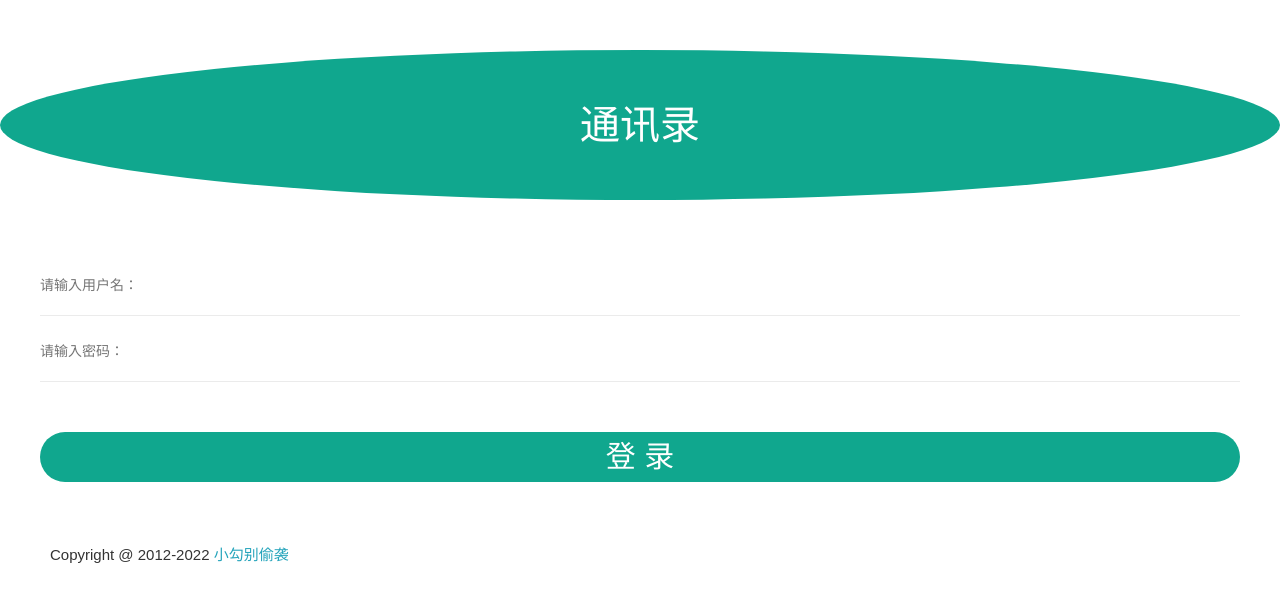
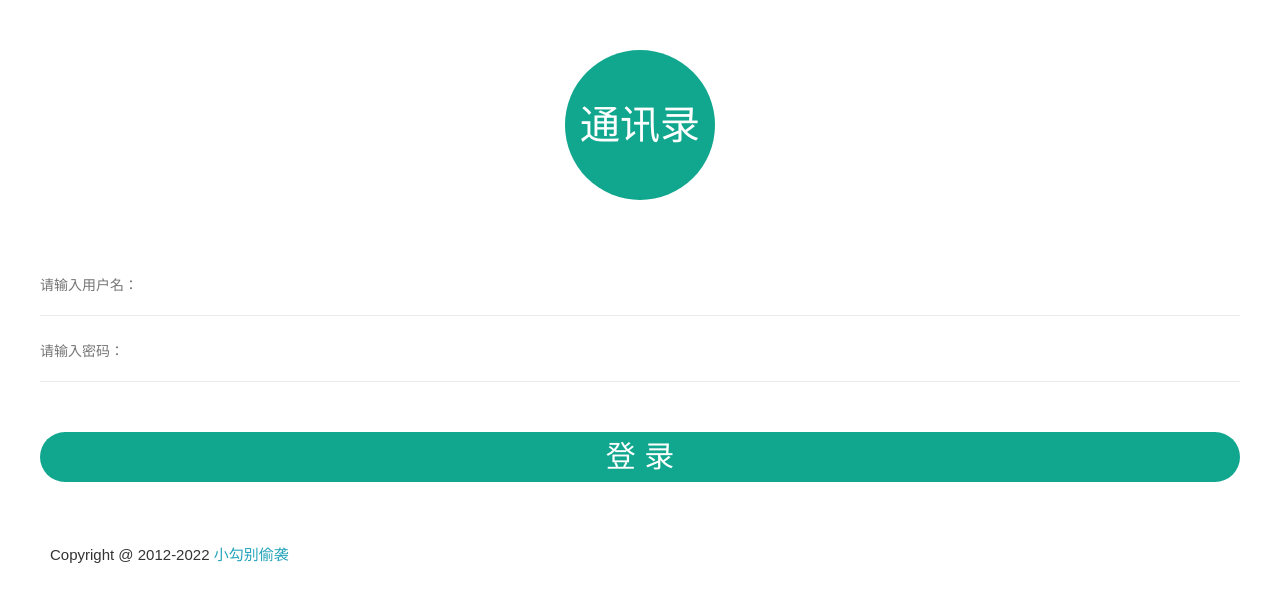
Before and after one commit to cocodx/phonebook4, a Vue app: page /#/ in a window 1280 px wide. Shown: the top 602 px of the page. Built offline with nearby package versions, Linux system fonts and the light colour scheme.

Commit message:
feat-update:修复登录界面，椭圆问题

```diff
--- a/src/pages/Login.vue
+++ b/src/pages/Login.vue
@@ -64,7 +64,6 @@
 
 <style lang="stylus" scoped>
   .login-logo
-    witdh: 3rem !important;
     height: 3rem;
     background: #10a78e;
     margin: 1rem auto .5rem;
@@ -74,6 +73,8 @@
     border-radius: 50%
     overflow: hidden;
     text-align: center;
+    position relative;
+    width 3rem;
 
   .login-count
     margin: 1rem .8rem;
```
